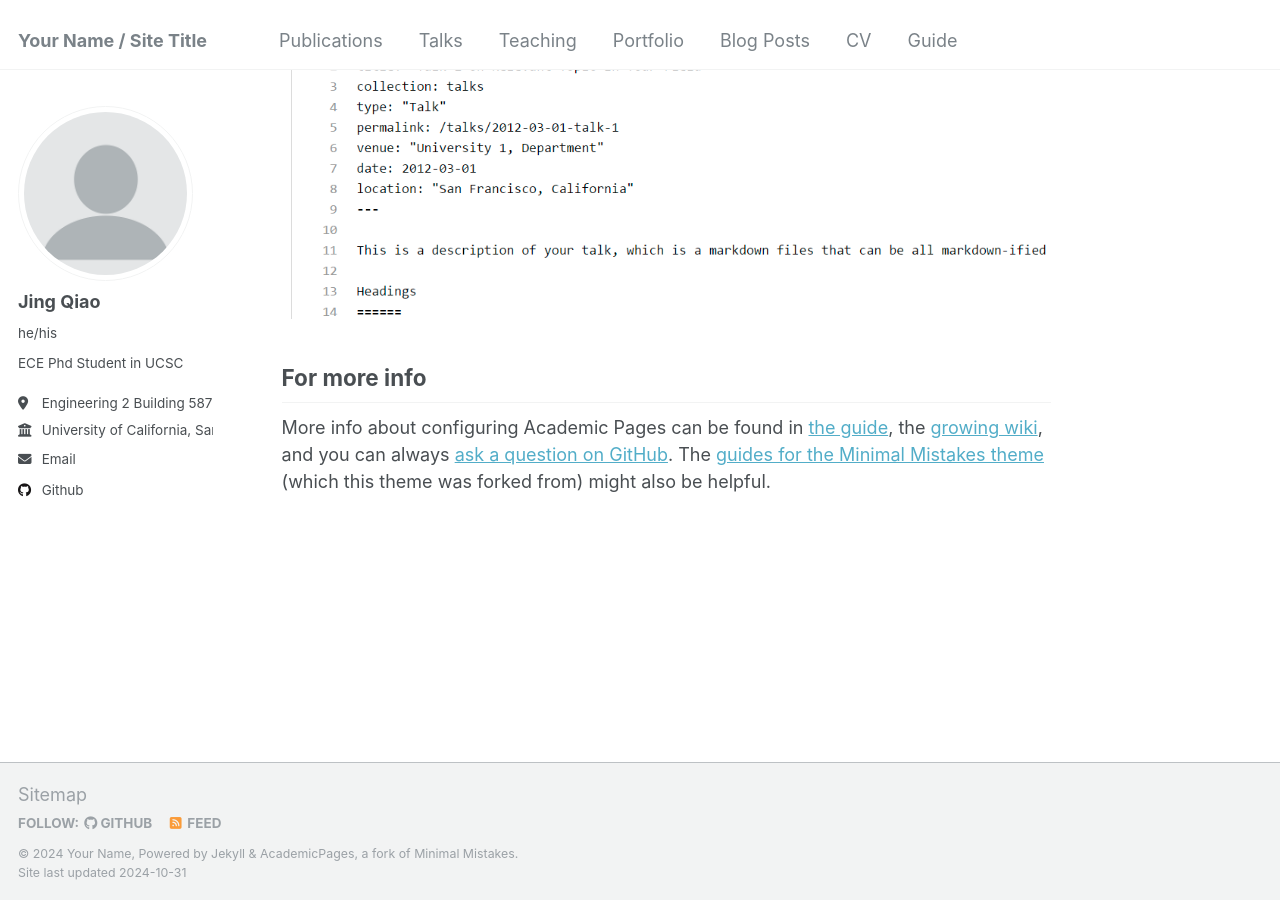
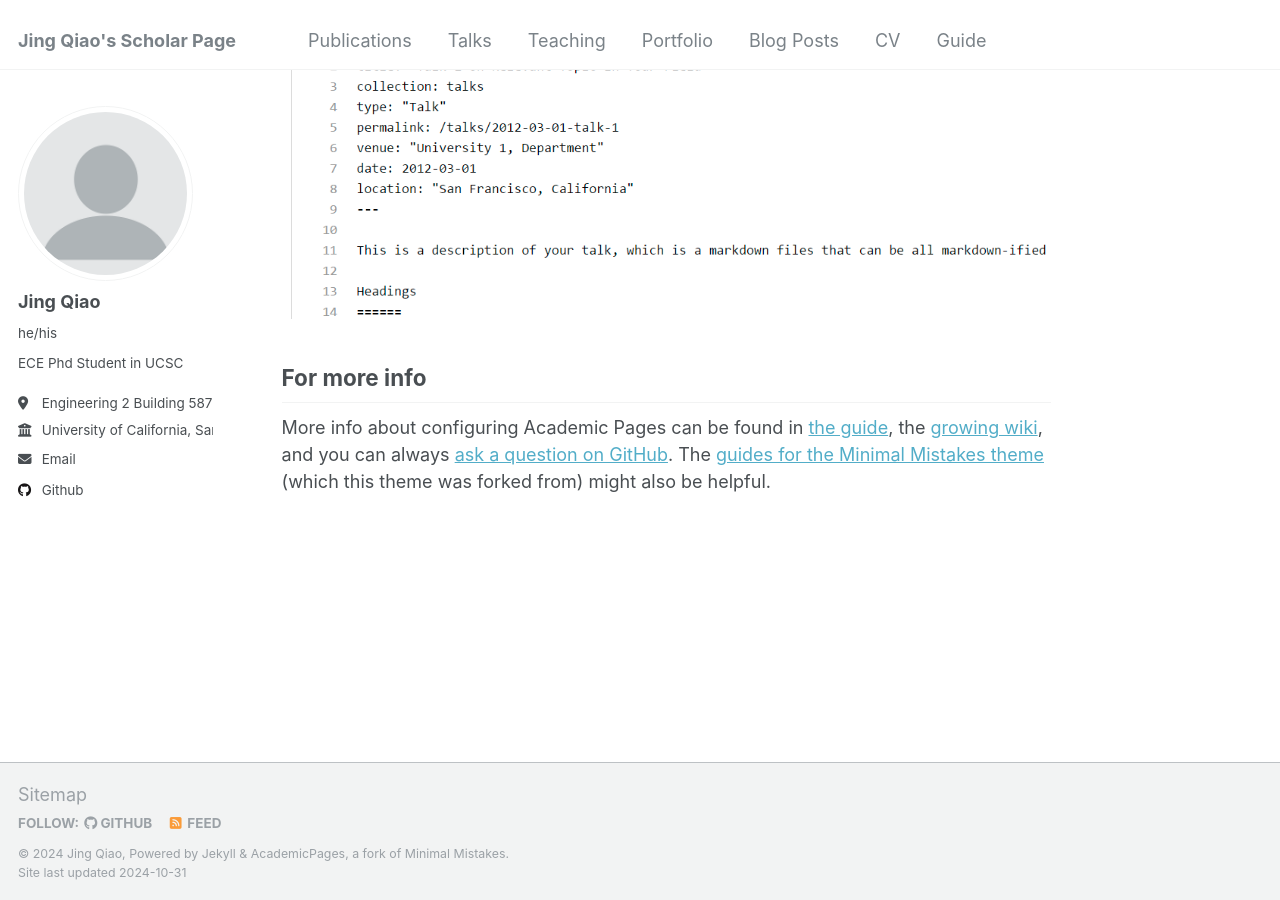
Before and after one commit to scp10086/scp10086.github.io, a Jekyll site: the page built from _pages/about.md, in a window 1280 px wide and 900 px high, scrolled down 2643 px. Built offline with Jekyll 4.4.1, drawn with Linux system fonts in a browser that asks for light colours.

Commit message:
Update _config.yml

```diff
--- a/_config.yml
+++ b/_config.yml
@@ -8,13 +8,13 @@
 
 # Basic Site Settings
 locale                   : "en-US"
-title                    : "Your Name / Site Title"
+title                    : "Jing Qiao's Scholar Page"
 title_separator          : "-"
-name                     : &name "Your Name"
-description              : &description "personal description"
+name                     : &name "Jing Qiao"
+description              : &description "ECE Phd Student in UCSC"
 url                      : https://academicpages.github.io # the base hostname & protocol for your site e.g. "https://mmistakes.github.io"
 baseurl                  : "" # the subpath of your site, e.g. "/blog"
-repository               : "academicpages/academicpages.github.io"
+repository               : "scp10086/scp10086.github.io"
 
 # Site Author - The following control what appear as part of the author content on the side bar.
 #               If a field is blank the icon and link will not appear, otherwise it will be shown.
```
